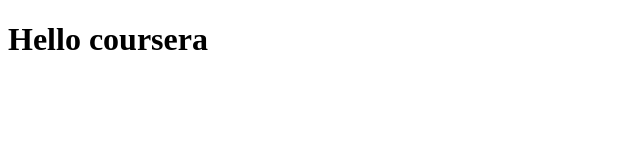
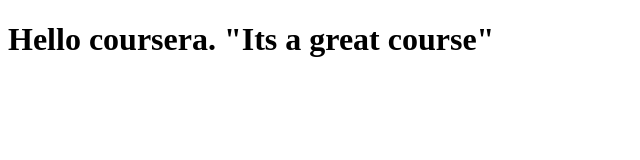
Before and after one commit to sukesh04/coursera-test, a plain HTML site: page site/index.html in a window 1280 px wide. Shown: the whole page, without its empty margins (0-640 px from the left). Drawn offline with Linux system fonts and the light colour scheme.

Commit message:
Small addition to page content

```diff
--- a/site/index.html
+++ b/site/index.html
@@ -6,6 +6,6 @@
     <title>Hello Coursera</title>
 </head>
 <body>
-    <h1>Hello coursera</h1>
+    <h1>Hello coursera. "Its a great course"</h1>
 </body>
 </html>
```
